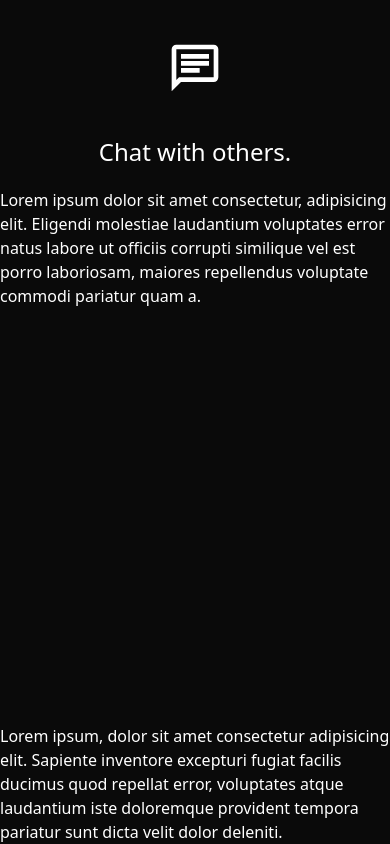
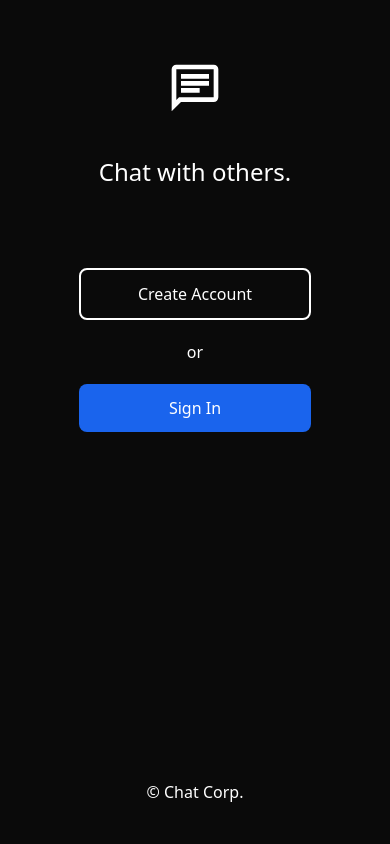
Before and after one commit to Bazorko/chat_frontend, a React (Vite) app: page / in a window 390 px wide. Built offline with nearby package versions, Linux system fonts and the light colour scheme.

Commit message:
- Added UI elements     - Icon to represent a logo     - Buttons that take a user to pefrom certain     actions, such as creating an account, or     signing into an account. - These UI elements readjust themselves accordingly with respect to a responsive layout.

```diff
--- a/src/App.tsx
+++ b/src/App.tsx
@@ -1,19 +1,20 @@
 import Logo from "./components/Logo";
-import AccountCreation from "./components/AccountCreation";
+import Account from "./components/account/Account";
+import Footer from "./components/Footer";
 const App = () => {
   return(
     <>
-      <section className="flex flex-col h-screen">
+      <section className="flex flex-col h-screen p-5 lg:p-0">
         <section className="flex flex-col items-center grow lg:flex-row lg:items-start">
           <section className="lg:flex-1 pt-5 lg:h-full lg:justify-items-center lg:content-center lg:p-0">
             <Logo />
           </section>
-          <section className="lg:flex-1 lg:h-full lg:content-center">
-            <AccountCreation />
+          <section className="flex flex-col justify-center items-center lg:flex-1 lg:h-full lg:content-center">
+            <Account />
           </section>
         </section>
-        <section className="">
-          <p className="text-white">Lorem ipsum, dolor sit amet consectetur adipisicing elit. Sapiente inventore excepturi fugiat facilis ducimus quod repellat error, voluptates atque laudantium iste doloremque provident tempora pariatur sunt dicta velit dolor deleniti.</p>
+        <section>
+          <Footer />
         </section>
       </section>
     </>
--- a/src/components/AccountCreation.tsx
+++ /dev/null
@@ -1,9 +0,0 @@
-const AccountCreation = () => {
-    return(
-        <>
-            <h2 className="text-2xl text-center text-white p-5 lg:p-0">Chat with others.</h2>
-            <p className="text-white">Lorem ipsum dolor sit amet consectetur, adipisicing elit. Eligendi molestiae laudantium voluptates error natus labore ut officiis corrupti similique vel est porro laboriosam, maiores repellendus voluptate commodi pariatur quam a.</p>
-        </>
-    );
-}
-export default AccountCreation;
--- /dev/null
+++ b/src/components/Footer.tsx
@@ -0,0 +1,8 @@
+import React from 'react';
+const Footer = () => {
+  return (
+    <p className='text-white text-center p-5'>&copy; Chat Corp.</p>
+  )
+}
+
+export default Footer;
--- /dev/null
+++ b/src/components/account/Account.tsx
@@ -0,0 +1,14 @@
+import Login from "./Login";
+const Account = () => {
+    return(
+        <>
+            <h2 className="text-2xl text-center text-white p-5">Chat with others.</h2>
+            <section className="flex flex-col pt-5 mt-10 w-full lg:w-10/12">
+                <button className="text-white border-white border-2 rounded-lg p-3">Create Account</button>
+                <p className="text-white text-center p-5">or</p>
+                <button className="text-white bg-primary_blue border-primary_blue rounded-lg p-3">Sign In</button>
+            </section>
+        </>
+    );
+}
+export default Account;
--- /dev/null
+++ b/src/components/account/LogIn.tsx
@@ -0,0 +1,12 @@
+const Login = () => {
+    return(
+        <>
+            <form action="#">
+                <input type="text" name="" placeholder="Enter your username."/>
+                <input type="text" placeholder="Enter your username."/>
+                <button>Log In</button>
+            </form>
+        </>
+    );
+}
+export default Login;
```
